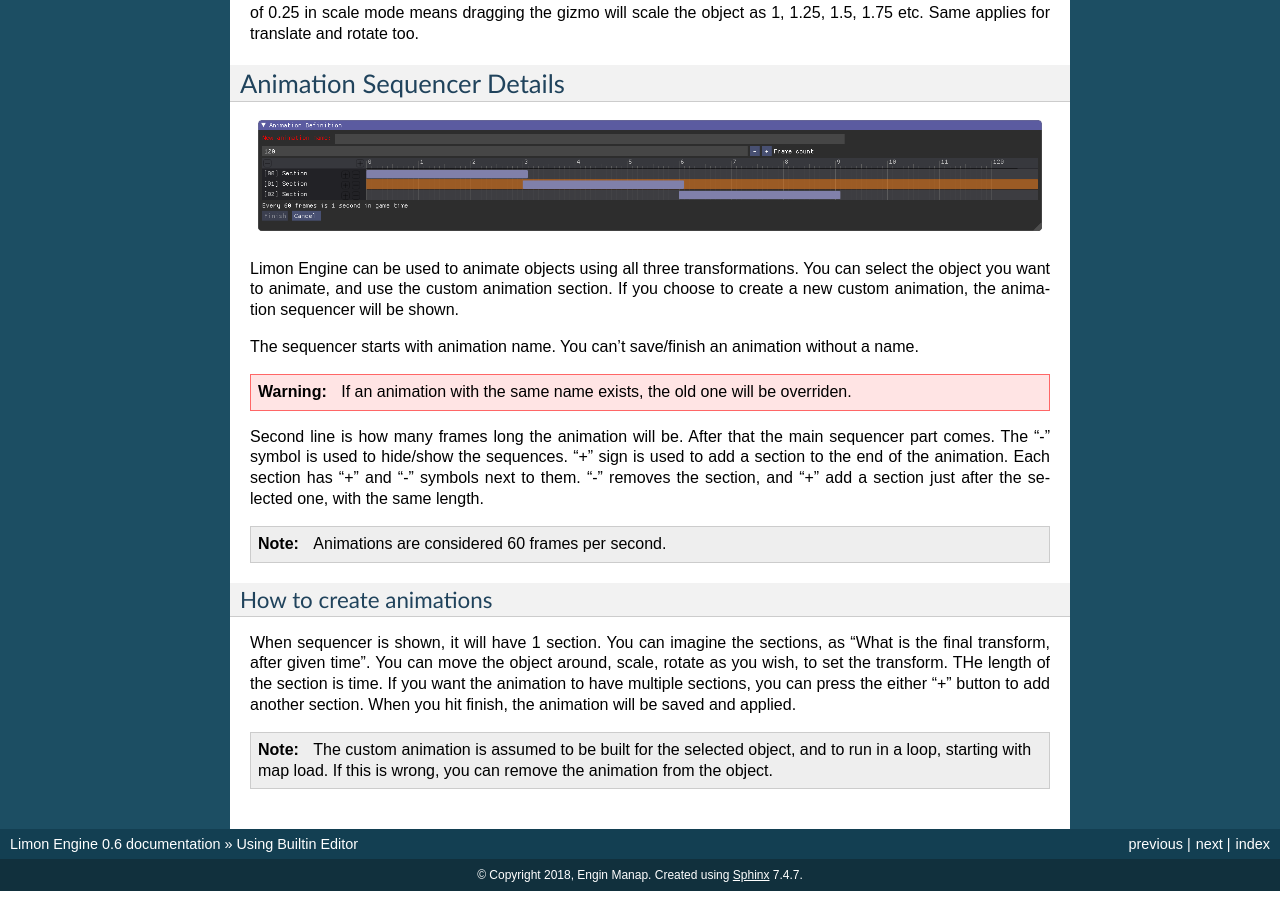
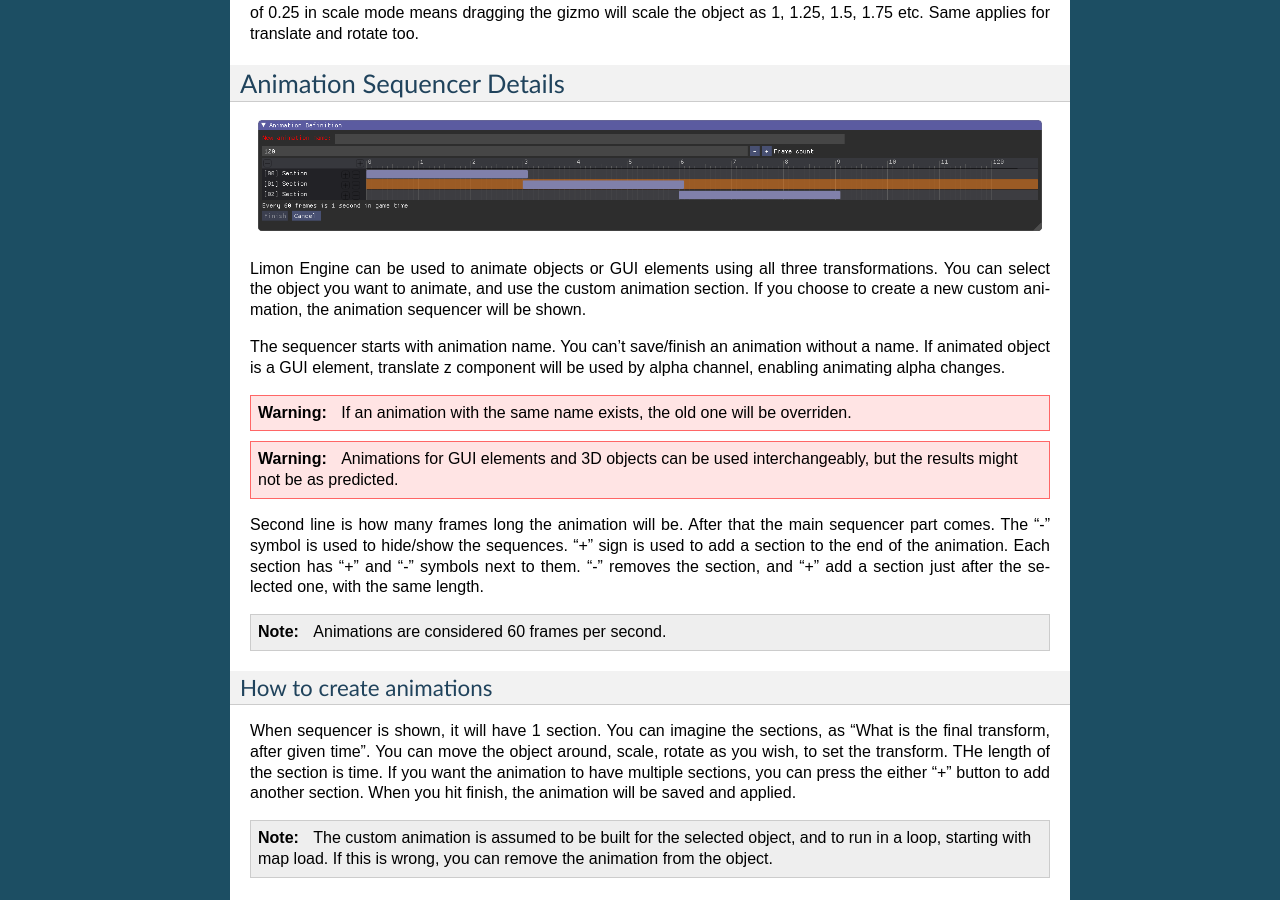
Before and after one commit to enginmanap/limonEngine-docs, a Sphinx documentation site: the page built from docs/UsingTheEditor.rst, in a window 1280 px wide and 900 px high, scrolled down 25708 px. Built offline with Sphinx 7.4.7, drawn with Linux system fonts in a browser that asks for light colours; pages that are not in the unit, such as notebooks, are missing from menus.

Commit message:
Add GUI element animation information to animation sequencer

```diff
--- a/docs/UsingTheEditor.rst
+++ b/docs/UsingTheEditor.rst
@@ -370,12 +370,15 @@ Animation Sequencer Details
 .. figure:: _static/media/images/editor-animation_sequencer.png
     :align: center
 
-Limon Engine can be used to animate objects using all three transformations. You can select the object you want to animate, and use the custom animation section. If you choose to create a new custom animation, the animation sequencer will be shown.
+Limon Engine can be used to animate objects or GUI elements using all three transformations. You can select the object you want to animate, and use the custom animation section. If you choose to create a new custom animation, the animation sequencer will be shown.
 
-The sequencer starts with animation name. You can't save/finish an animation without a name.
+The sequencer starts with animation name. You can't save/finish an animation without a name. If animated object is a GUI element, translate z component will be used by alpha channel, enabling animating alpha changes.
 
 .. warning::
     If an animation with the same name exists, the old one will be overriden.
+
+.. warning::
+    Animations for GUI elements and 3D objects can be used interchangeably, but the results might not be as predicted.
 
 Second line is how many frames long the animation will be. After that the main sequencer part comes. The "-" symbol is used to hide/show the sequences. "+" sign is used to add a section to the end of the animation. Each section has "+" and "-" symbols next to them. "-" removes the section, and "+" add a section just after the selected one, with the same length.
 
```
